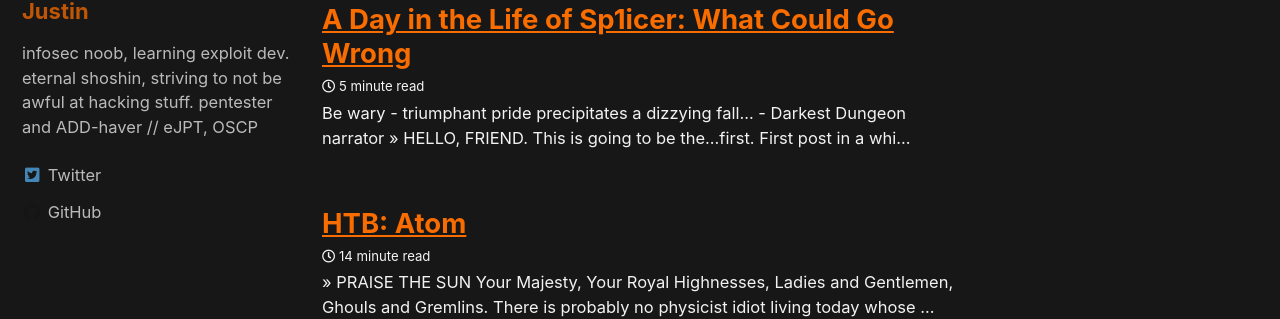
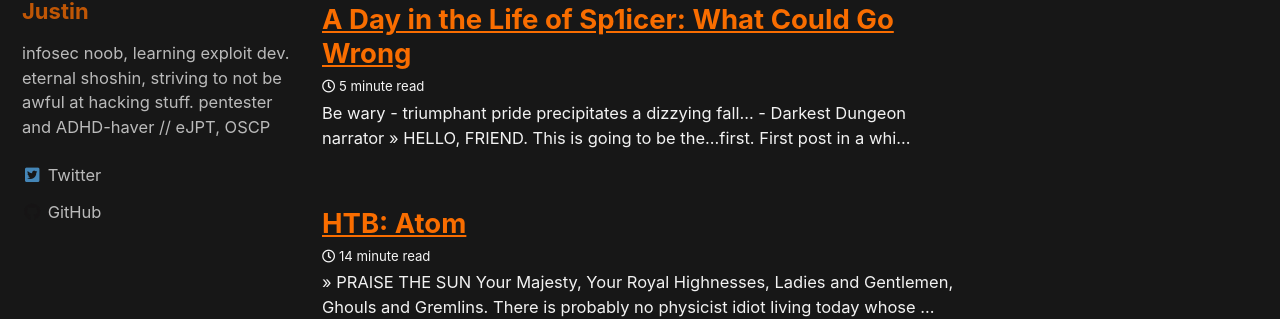
Before and after one commit to sp1icer/sp1icer.github.io, a Jekyll site: the page built from index.html, in a window 1280 px wide. Shown: the part 233-552 px from the top of the page. Built offline with Jekyll 4.4.1, drawn with Linux system fonts in a browser that asks for light colours; cached includes are drawn as plain includes; a script that is not in the unit is left out; the list of posts is cut into pages by our own code; comment, search, counter and statistics services are not loaded; some of the changed lines change nothing that is shown.

Commit message:
Update _config.yml

```diff
--- a/_config.yml
+++ b/_config.yml
@@ -49,13 +49,6 @@
 #   - vendor/gems/
 #   - vendor/ruby/
 
-# Analytics
-analytics:
-  provider               : "google" # false (default), "google", "google-universal", "google-gtag", "custom"
-  google:
-    tracking_id          : UA-175438236-1
-    anonymize_ip         : true
-
 # Plugins (previously gems:)
 plugins:
   - jekyll-paginate
@@ -69,7 +62,7 @@
 author:
   name      : "Justin"
   avatar    : "/assets/images/me_japan.jpg"
-  bio       : "infosec noob, learning exploit dev. eternal shoshin, striving to not be awful at hacking stuff. pentester and ADD-haver // eJPT, OSCP"
+  bio       : "infosec noob, learning exploit dev. eternal shoshin, striving to not be awful at hacking stuff. pentester and ADHD-haver // eJPT, OSCP"
   links:
     - label: "Twitter"
       icon: "fab fa-fw fa-twitter-square"
```
